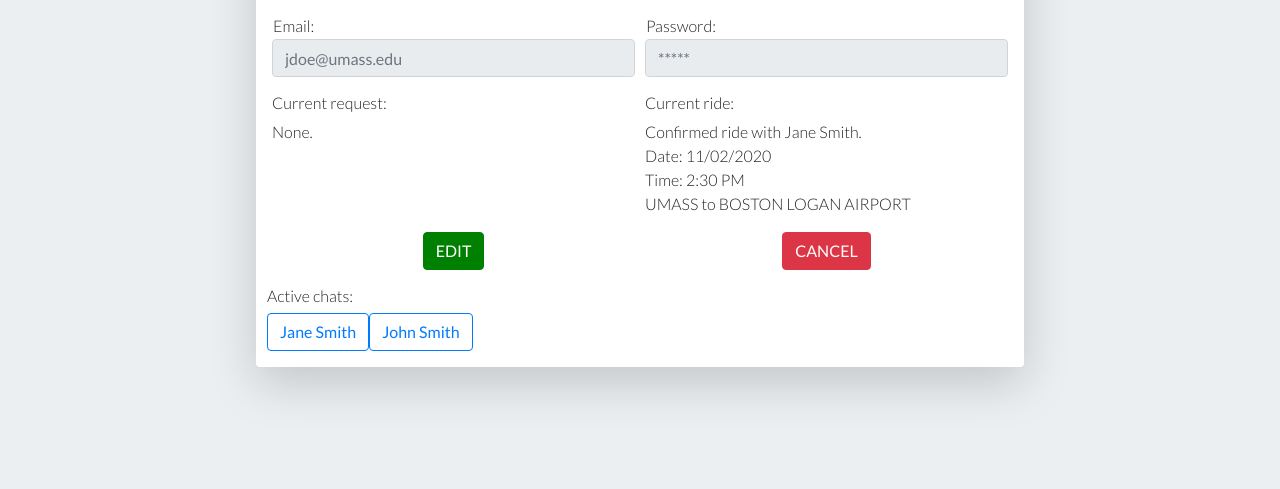
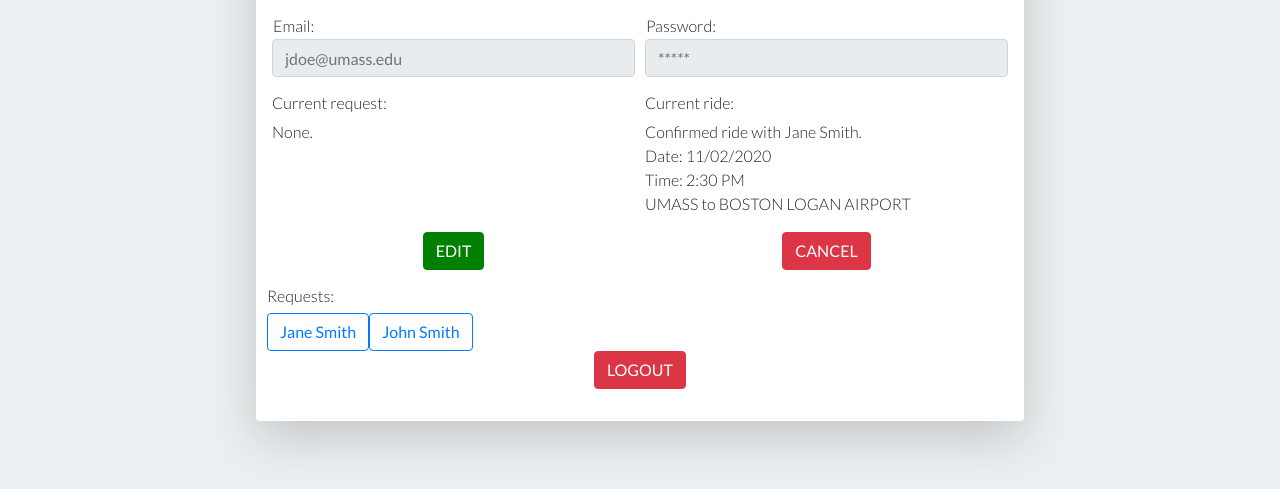
Before and after one commit to ymekky/cs326-final-vav, a website: page client/account.html in a window 1280 px wide. Shown: the part 171-660 px from the top of the page. Drawn offline with nearby package versions, Linux system fonts and the light colour scheme.

Commit message:
added logout functionality

```diff
--- a/client/account.html
+++ b/client/account.html
@@ -17,7 +17,7 @@
        <div class ="container-fluid black-bg py-1">
             <div class="row">
                <div class="col text-right white-text">
-                    <a href="file:///Users/yassmenmekky/cs326-final-vav/login.html"> Main Page</a>
+                    <a href="index.html"> Main Page</a>
                 </div>
             </div>
         </div>
@@ -65,12 +65,17 @@
                 </div>
             </div>
             <div class="form-row">
-                <h6>Active chats:</h6>
+                <h6>Requests:</h6>
             </div>
             <div class="form-row">
                 <button type="button" class="btn btn-outline-primary">Jane Smith</button>
                 <button type="button" class="btn btn-outline-primary">John Smith</button>
             </div>
+            <div class="form-row">
+                <div class="form-group col text-center">
+                    <button type="button" class="btn btn-danger" id="logout">LOGOUT</button>
+                </div>
+            </div>
         </div>
 
     </body>
--- a/client/account.js
+++ b/client/account.js
@@ -3,6 +3,8 @@ window.addEventListener("load", async function() {
 	document.getElementById("email").placeholder = JSON.parse(window.localStorage.getItem("me")).email;
 	document.getElementById("password").placeholder = JSON.parse(window.localStorage.getItem("me")).password;
 
-	document.getElementById("login-click").addEventListener('click', async function () {
+	document.getElementById("logout").addEventListener('click', function () {
+		window.localStorage.setItem("logged-in", false);
+		window.location.replace('./index.html')
 	});
 });
```
